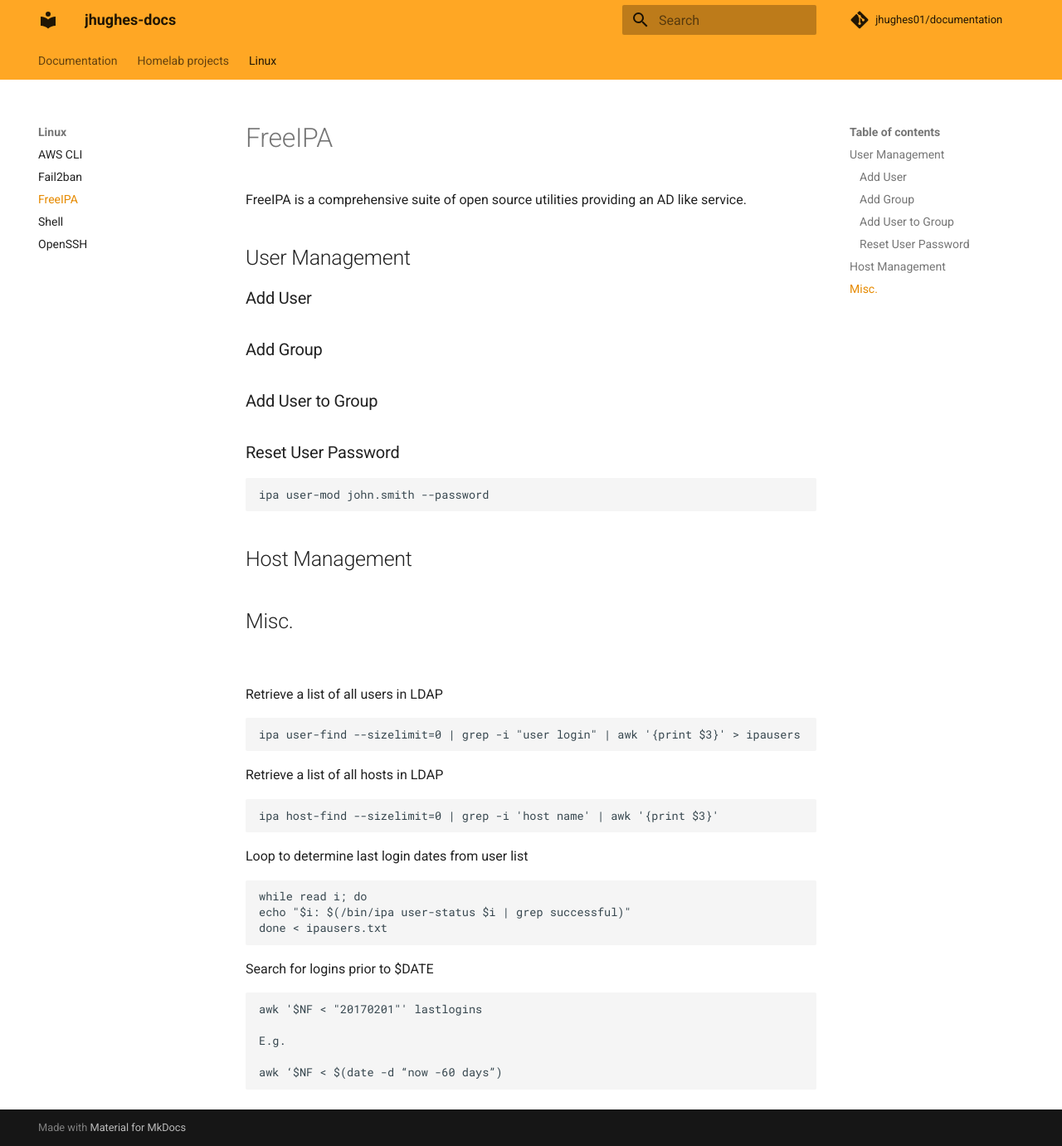
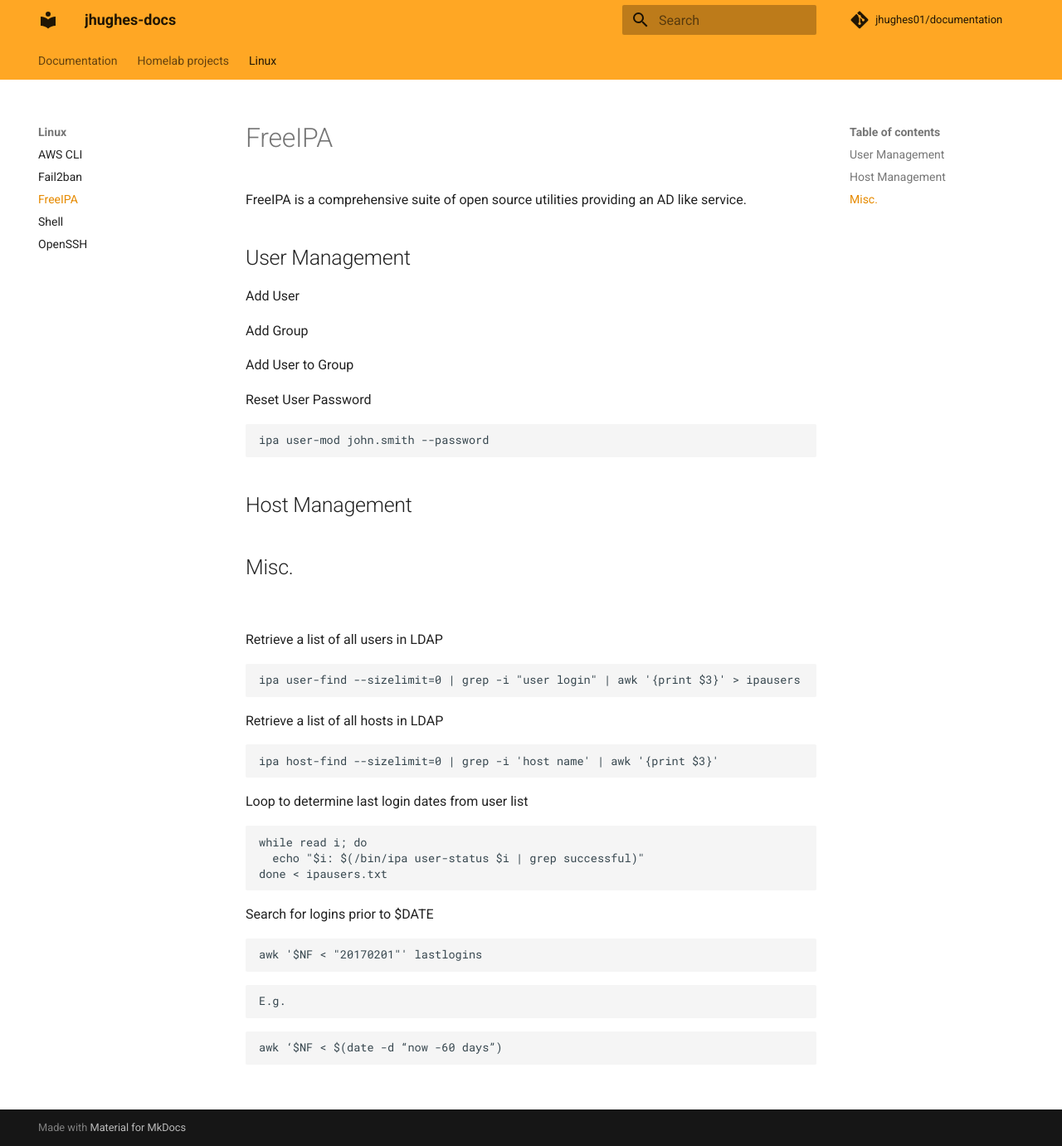
Before and after one commit to jackson-hughes/documentation, an MkDocs documentation site: the page built from docs/linux/freeipa.md, in a window 1280 px wide and 1381 px high. Shown: the whole window at 83% size. Built offline with MkDocs 1.6.1 and Material for MkDocs 9.7.7, drawn with Linux system fonts in a browser that asks for light colours; comment, search, counter and statistics services are not loaded.

Commit message:
Quick update of markdown to include syntax highlighting

````diff
--- a/docs/linux/freeipa.md
+++ b/docs/linux/freeipa.md
@@ -4,15 +4,17 @@ FreeIPA is a comprehensive suite of open source utilities providing an AD like s
 
 ## User Management
 
-### Add User
+Add User
 
-### Add Group
+Add Group
 
-### Add User to Group
+Add User to Group
 
-### Reset User Password
+Reset User Password
 
-    ipa user-mod john.smith --password
+```bash
+ipa user-mod john.smith --password
+```
 
 ## Host Management
 
@@ -22,22 +24,31 @@ FreeIPA is a comprehensive suite of open source utilities providing an AD like s
 
 Retrieve a list of all users in LDAP
 
-    ipa user-find --sizelimit=0 | grep -i "user login" | awk '{print $3}' > ipausers
+```bash
+ipa user-find --sizelimit=0 | grep -i "user login" | awk '{print $3}' > ipausers
+```
 
 Retrieve a list of all hosts in LDAP
 
-    ipa host-find --sizelimit=0 | grep -i 'host name' | awk '{print $3}'
+```bash
+ipa host-find --sizelimit=0 | grep -i 'host name' | awk '{print $3}'
+```
 
 Loop to determine last login dates from user list
 
-    while read i; do
-	echo "$i: $(/bin/ipa user-status $i | grep successful)"
-    done < ipausers.txt
+```bash
+while read i; do
+  echo "$i: $(/bin/ipa user-status $i | grep successful)"
+done < ipausers.txt
+```
 
 Search for logins prior to $DATE
 
-    awk '$NF < "20170201"' lastlogins
-
+```bash
+awk '$NF < "20170201"' lastlogins
+```
     E.g.
 
-    awk ‘$NF < $(date -d “now -60 days”)
+```bash
+awk ‘$NF < $(date -d “now -60 days”)
+```
````
Also changed, not shown: docs/homelab-projects/pi-hole.md (+6 -2 lines), docs/linux/aws-cli.md (+6 -2 lines), docs/linux/fail2ban.md (+8 -4 lines), docs/linux/shell.md (+27 -13 lines).
